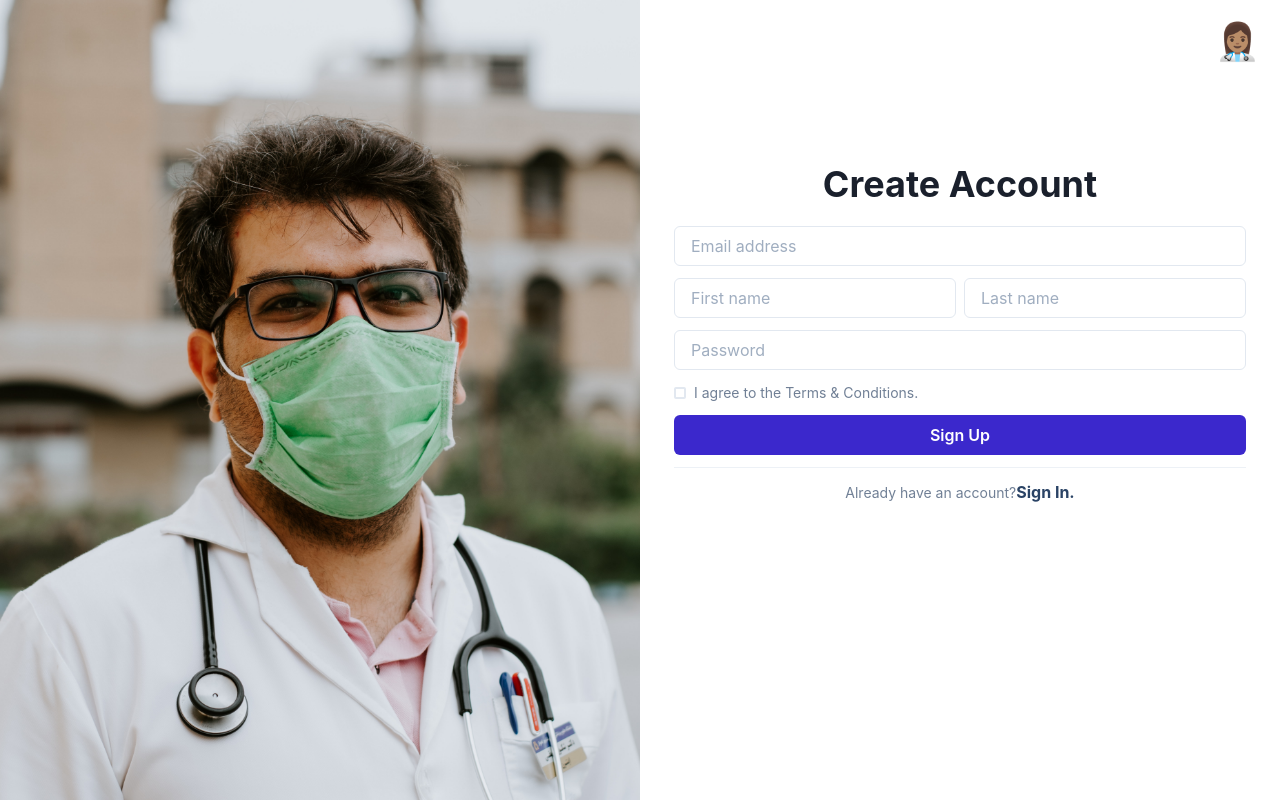
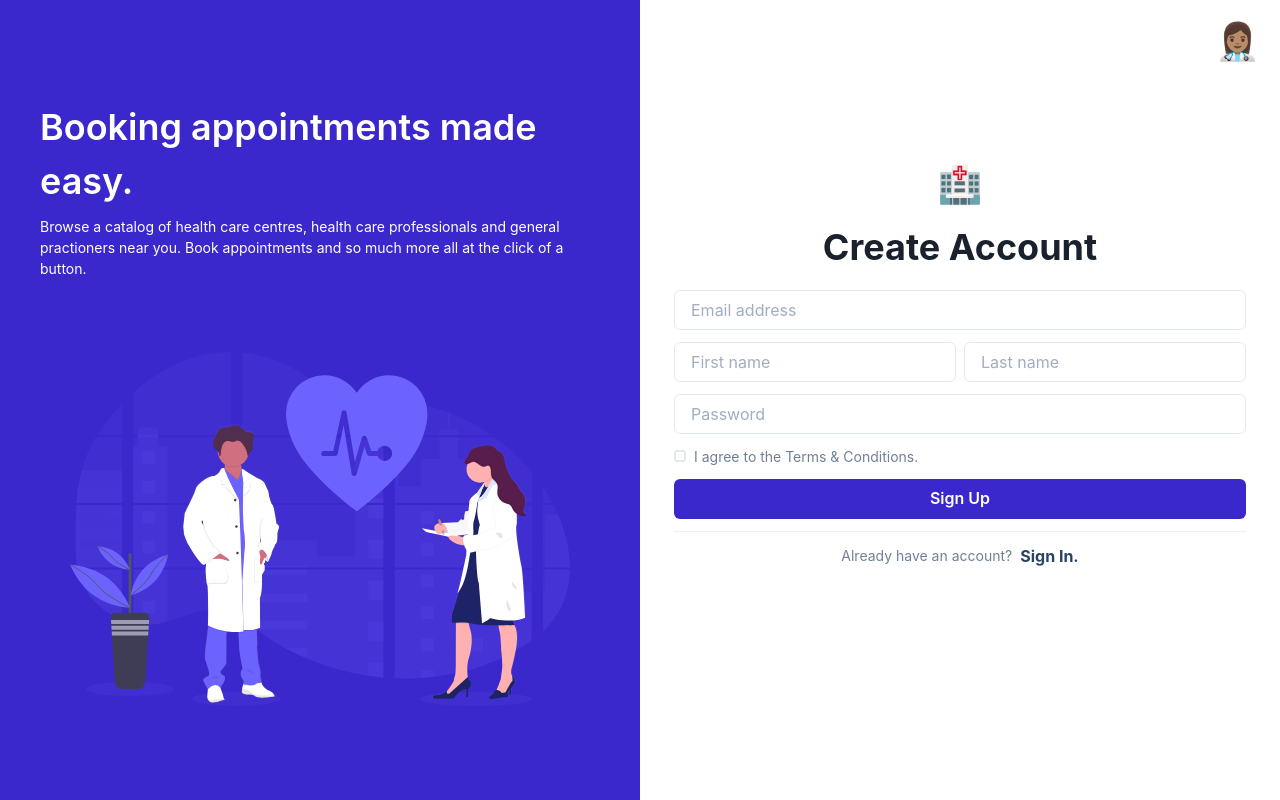
Before and after one commit to KevinRaleie-dev/clinic-web-app, a Next.js app: page /register in a window 1280 px wide. Built offline with nearby package versions, Linux system fonts and the light colour scheme.

Commit message:
ui changes on register page

```diff
--- /dev/null
+++ b/components/Layout.tsx
@@ -0,0 +1,23 @@
+import { Box } from '@chakra-ui/react'
+import React from 'react'
+
+type LayoutProps = {
+    children: React.ReactNode;
+    mw: string; //max width
+    mt: number; //margin top
+    padding: number; //padding
+}
+
+export const Layout = ({children, mw, mt, padding}: LayoutProps) => {
+    return (
+        <Box
+        mt={mt}
+        maxWidth={mw}
+        mx='auto'
+        width='100%'
+        p={padding}
+        >
+            {children}
+        </Box>
+    )
+}
--- a/pages/register.tsx
+++ b/pages/register.tsx
@@ -1,11 +1,12 @@
 import React from 'react';
-import { Grid, Box, Image, Container, Heading, FormControl, FormLabel, Input, Stack, HStack, Button, Checkbox, Text, Divider, Flex, Spacer, VStack } from '@chakra-ui/react'
+import { Grid, Box, Container, Heading, Input, Stack, HStack, Button, Checkbox, Text, Divider, Flex, Spacer, Image } from '@chakra-ui/react'
 import NextLink from 'next/link';
 import { schema } from '../validation';
 import { Formik, Form } from 'formik';
 import { IRegisterForm } from '../interfaces/register';
 import { NextPage } from 'next';
 import FormError from '../components/FormError';
+import { Layout } from '../components/Layout';
 
 
 const Register: NextPage = () => {
@@ -19,14 +20,21 @@ const Register: NextPage = () => {
 
     return (
         <Grid templateColumns="repeat(2, 1fr)">
-            <Box w="100%" h="100vh">
-               <Image
-               src="/doctor.png"
-               alt="docter image"
-               objectFit="cover"
-               width="100%"
-               height="100vh"
-               />
+            <Box w="100%" h="100vh" bg='#3B28CC'>
+                <Layout mt={20} mw='600px' padding={5}>
+                    <Text color='white' fontSize='4xl' fontWeight='600'>Booking appointments made easy.</Text>
+                    <Text color='white' fontSize='sm' mt={2}>
+                        Browse a catalog of health care centres, health care professionals and general practioners near you.
+                        Book appointments and so much more all at the click of a button.
+                    </Text>
+                    <Box display="flex" justifyContent="center" alignItems="center">
+                        <Image
+                            src='/medicine.svg'
+                            width='500px'
+                            height='500px'
+                        />
+                    </Box>
+                </Layout>
             </Box>
             <Box w="100%" h="100vh">
                 <Flex>
@@ -38,6 +46,7 @@ const Register: NextPage = () => {
                     </Box>
                 </Flex>
                 <Container centerContent={true} mt={20}>
+                        <Heading mb={5}>🏥</Heading>
                         <Heading>
                             Create Account
                         </Heading>
@@ -105,7 +114,7 @@ const Register: NextPage = () => {
                                         </Button>
                                         <Divider />
                                         <Box justifyContent="center" alignItems="center" display="flex" flexDirection="row">
-                                            <Text color="gray.500" fontSize="sm">Already have an account? </Text>
+                                            <Text color="gray.500" fontSize="sm" mr={2}>Already have an account? </Text>
                                             <NextLink href="/login">
                                                 <a>
                                                     <Text color="blue.800" fontWeight="bold">Sign In.</Text>
@@ -115,8 +124,6 @@ const Register: NextPage = () => {
                                     </Stack>
                                 </Form>
                             )}
-
-
                         </Formik>
                 </Container>
             </Box>
```
Also changed, not shown: public/doctor.png (deleted), public/medicine.svg (added).
